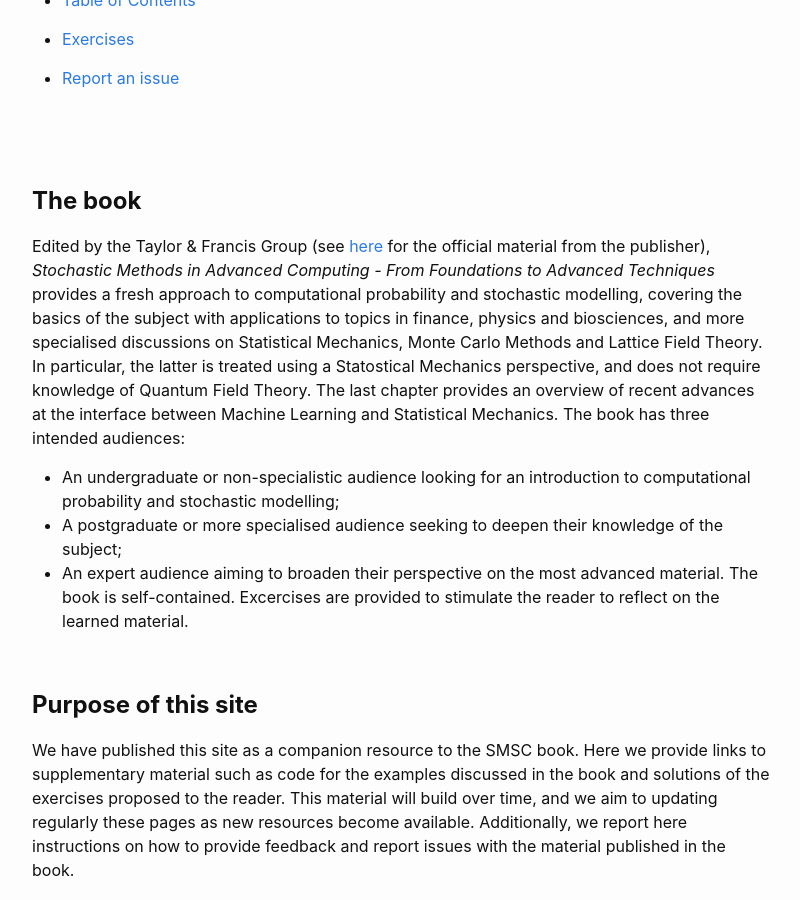
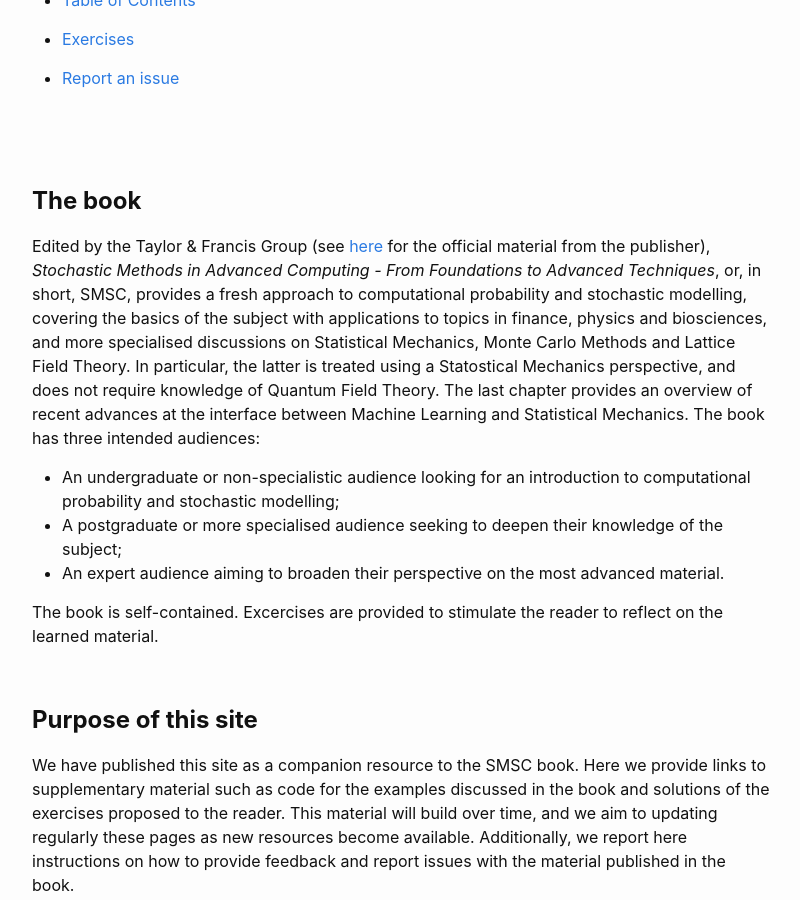
Before and after one commit to smscbook/smscbook.github.io, a Jekyll site: the page built from index.markdown, in a window 1280 px wide and 900 px high, scrolled down 860 px. Shown: the whole window, without its empty margins (238-1038 px from the left). Built offline with Jekyll 4.4.1, drawn with Linux system fonts in a browser that asks for light colours.

Commit message:
minor bug fixing

```diff
--- a/index.markdown
+++ b/index.markdown
@@ -18,10 +18,11 @@ subtitle: From Foundations to Advanced Techniques
 
 <br>
 ## **The book** {#Thebook}
-Edited by the Taylor & Francis Group (see [here](https://www.routledge.com/Stochastic-Methods-in-Scientific-Computing-From-Foundations-to-Advanced-Techniques/DElia-Langfeld-Lucini/p/book/9781498796330) for the official material from the publisher), *Stochastic Methods in Advanced Computing - From Foundations to Advanced Techniques* provides a fresh approach to computational probability and stochastic modelling, covering the basics of the subject with applications to topics in finance, physics and biosciences, and more specialised discussions on Statistical Mechanics, Monte Carlo Methods and Lattice Field Theory. In particular, the latter is treated using a Statostical Mechanics perspective, and does not require knowledge of Quantum Field Theory. The last chapter provides an overview of recent advances at the interface between Machine Learning and Statistical Mechanics. The book has three intended audiences:
+Edited by the Taylor & Francis Group (see [here](https://www.routledge.com/Stochastic-Methods-in-Scientific-Computing-From-Foundations-to-Advanced-Techniques/DElia-Langfeld-Lucini/p/book/9781498796330) for the official material from the publisher), *Stochastic Methods in Advanced Computing - From Foundations to Advanced Techniques*, or, in short, SMSC, provides a fresh approach to computational probability and stochastic modelling, covering the basics of the subject with applications to topics in finance, physics and biosciences, and more specialised discussions on Statistical Mechanics, Monte Carlo Methods and Lattice Field Theory. In particular, the latter is treated using a Statostical Mechanics perspective, and does not require knowledge of Quantum Field Theory. The last chapter provides an overview of recent advances at the interface between Machine Learning and Statistical Mechanics. The book has three intended audiences:
 - An undergraduate or non-specialistic audience looking for an introduction to computational probability and stochastic modelling;
 - A postgraduate or more specialised audience seeking to deepen their knowledge of the subject;
 - An expert audience aiming to broaden their perspective on the most advanced material.
+
 The book is self-contained. Excercises are provided to stimulate the reader to reflect on the learned material.
 
 <br>
```
